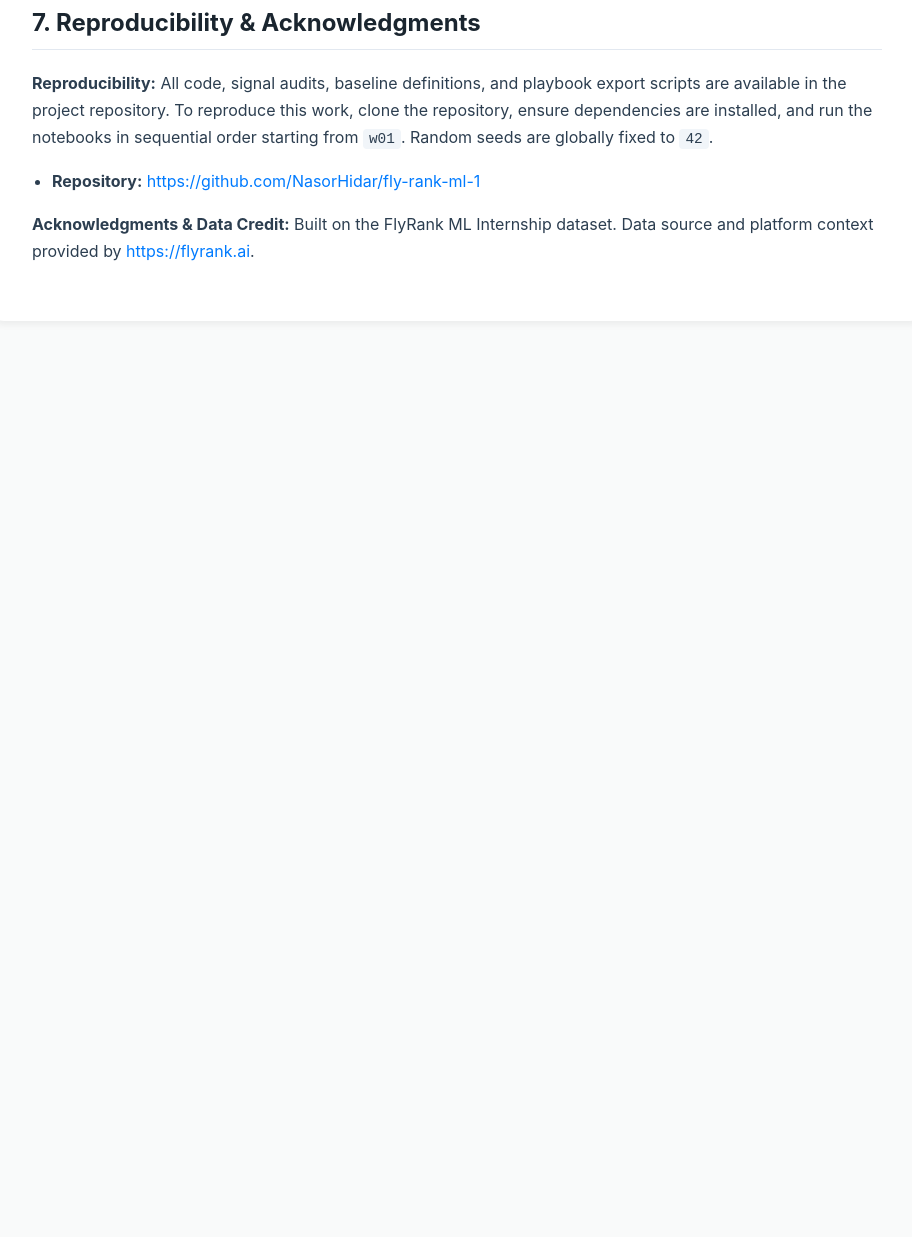
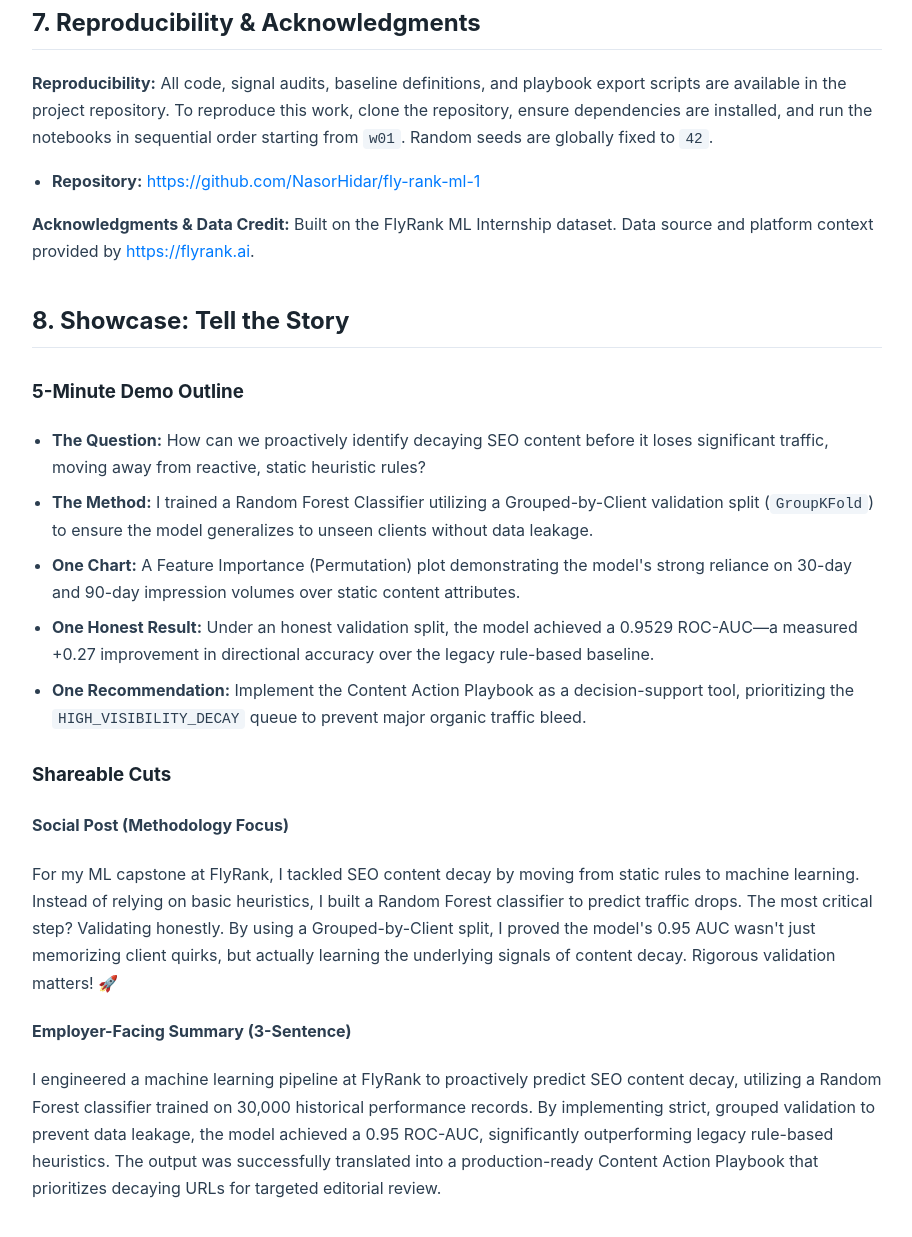
Before and after one commit to NasorHidar/fly-rank-ml-1, a plain HTML site: page docs/index.html in a window 1280 px wide. Shown: the part 2446-3683 px from the top of the page, without its empty margins (183-1095 px from the left). Before the commit the page ends 2807 px from the top, so only its background shows below. Drawn offline with Linux system fonts and the light colour scheme.

Commit message:
Add showcase section with demo outline and summaries

```diff
--- a/docs/index.html
+++ b/docs/index.html
@@ -228,6 +228,28 @@
                 </ul>
                 <p><strong>Acknowledgments & Data Credit:</strong> Built on the FlyRank ML Internship dataset. Data source and platform context provided by <a href="https://flyrank.ai" target="_blank">https://flyrank.ai</a>.</p>
             </section>
+
+            <section id="showcase">
+                <h2>8. Showcase: Tell the Story</h2>
+
+                <h3>5-Minute Demo Outline</h3>
+                <ul>
+                    <li><strong>The Question:</strong> How can we proactively identify decaying SEO content before it loses significant traffic, moving away from reactive, static heuristic rules?</li>
+                    <li><strong>The Method:</strong> I trained a Random Forest Classifier utilizing a Grouped-by-Client validation split (<code>GroupKFold</code>) to ensure the model generalizes to unseen clients without data leakage.</li>
+                    <li><strong>One Chart:</strong> A Feature Importance (Permutation) plot demonstrating the model's strong reliance on 30-day and 90-day impression volumes over static content attributes.</li>
+                    <li><strong>One Honest Result:</strong> Under an honest validation split, the model achieved a 0.9529 ROC-AUC—a measured +0.27 improvement in directional accuracy over the legacy rule-based baseline.</li>
+                    <li><strong>One Recommendation:</strong> Implement the Content Action Playbook as a decision-support tool, prioritizing the <code>HIGH_VISIBILITY_DECAY</code> queue to prevent major organic traffic bleed.</li>
+                </ul>
+
+                <h3>Shareable Cuts</h3>
+
+                <h4>Social Post (Methodology Focus)</h4>
+                <p>For my ML capstone at FlyRank, I tackled SEO content decay by moving from static rules to machine learning. Instead of relying on basic heuristics, I built a Random Forest classifier to predict traffic drops. The most critical step? Validating honestly. By using a Grouped-by-Client split, I proved the model's 0.95 AUC wasn't just memorizing client quirks, but actually learning the underlying signals of content decay. Rigorous validation matters! 🚀</p>
+
+                <h4>Employer-Facing Summary (3-Sentence)</h4>
+                <p>I engineered a machine learning pipeline at FlyRank to proactively predict SEO content decay, utilizing a Random Forest classifier trained on 30,000 historical performance records. By implementing strict, grouped validation to prevent data leakage, the model achieved a 0.95 ROC-AUC, significantly outperforming legacy rule-based heuristics. The output was successfully translated into a production-ready Content Action Playbook that prioritizes decaying URLs for targeted editorial review.</p>
+            </section>
+
         </main>
     </div>
 
```
